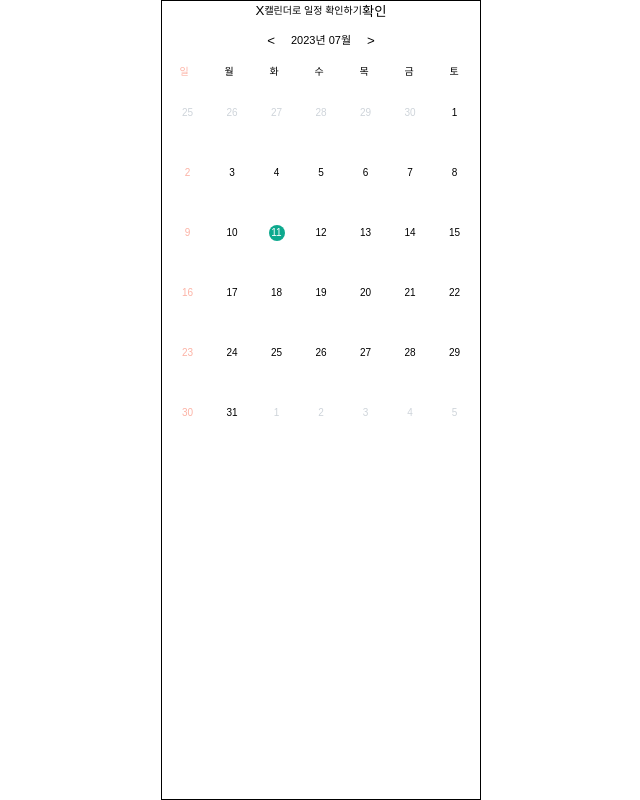
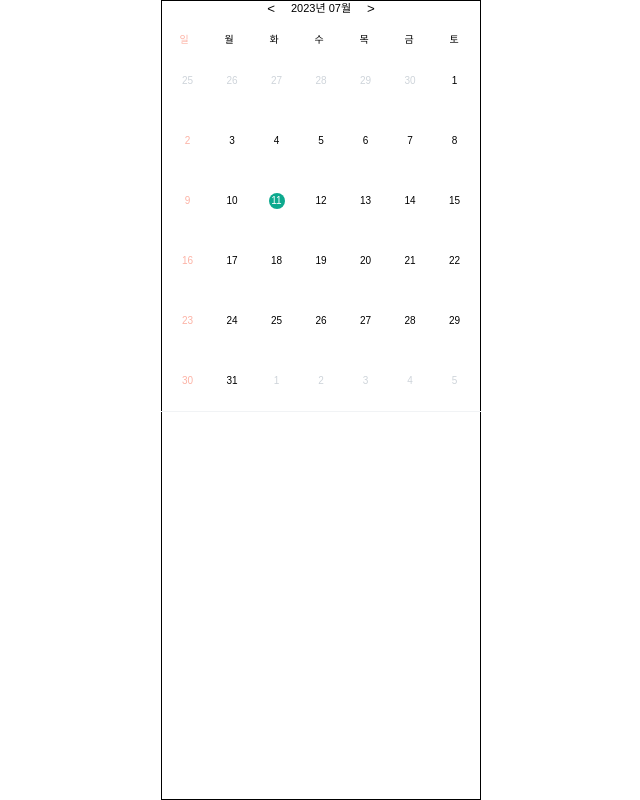
Before and after one commit to Gwasuwon-shot/Tutice_Client, a React (Vite) app: page /register-calendar in a window 1280 px wide. Shown: the whole page, without its empty margins (319-959 px from the left). Built offline with nearby package versions, Linux system fonts and the light colour scheme; a web font is replaced by a local one.

Commit message:
[ design ] 캘린더 헤더 삭제

```diff
--- a/src/components/Calendar/StickCalendar.tsx
+++ b/src/components/Calendar/StickCalendar.tsx
@@ -17,12 +17,14 @@ export default function StickCalendar() {
     setCurrentMonth(addMonths(currentMonth, 1));
   }
   return (
-    <CalendarWrapper>
-      <CalendarHeader />
-      <YearandMonth prevMonth={prevMonth} nextMonth={nextMonth} currentMonth={currentMonth} />
-      <Dayofweek />
-      <Days currentMonth={currentMonth} />
-    </CalendarWrapper>
+    <>
+      <CalendarWrapper>
+        <YearandMonth prevMonth={prevMonth} nextMonth={nextMonth} currentMonth={currentMonth} />
+        <Dayofweek />
+        <Days currentMonth={currentMonth} />
+        <DivideLine />
+      </CalendarWrapper>
+    </>
   );
 }
 
@@ -32,3 +34,10 @@ const CalendarWrapper = styled.section`
   align-items: center;
   flex-direction: column;
 `;
+
+const DivideLine = styled.div`
+  border-top: 1px solid ${({ theme }) => theme.colors.grey50};
+
+  width: 32rem;
+  margin-bottom: 0.6rem;
+`;
```
